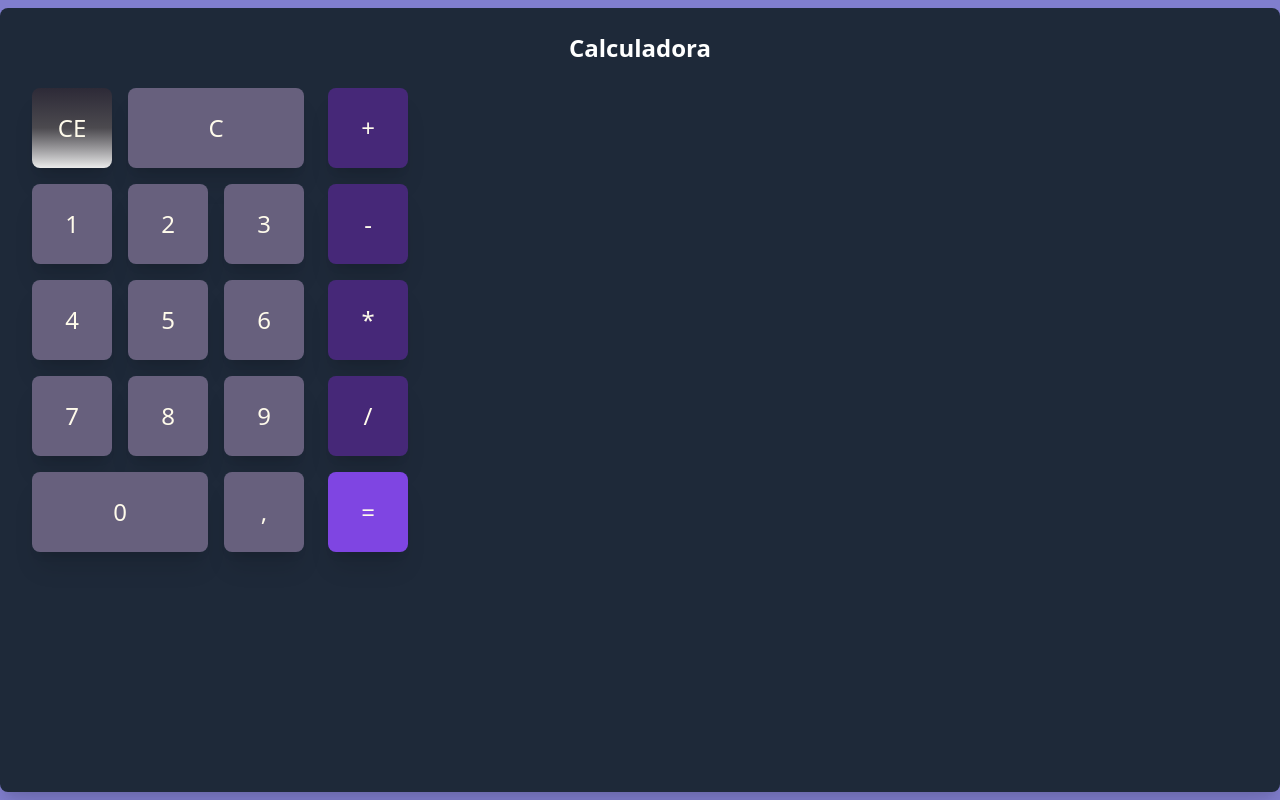
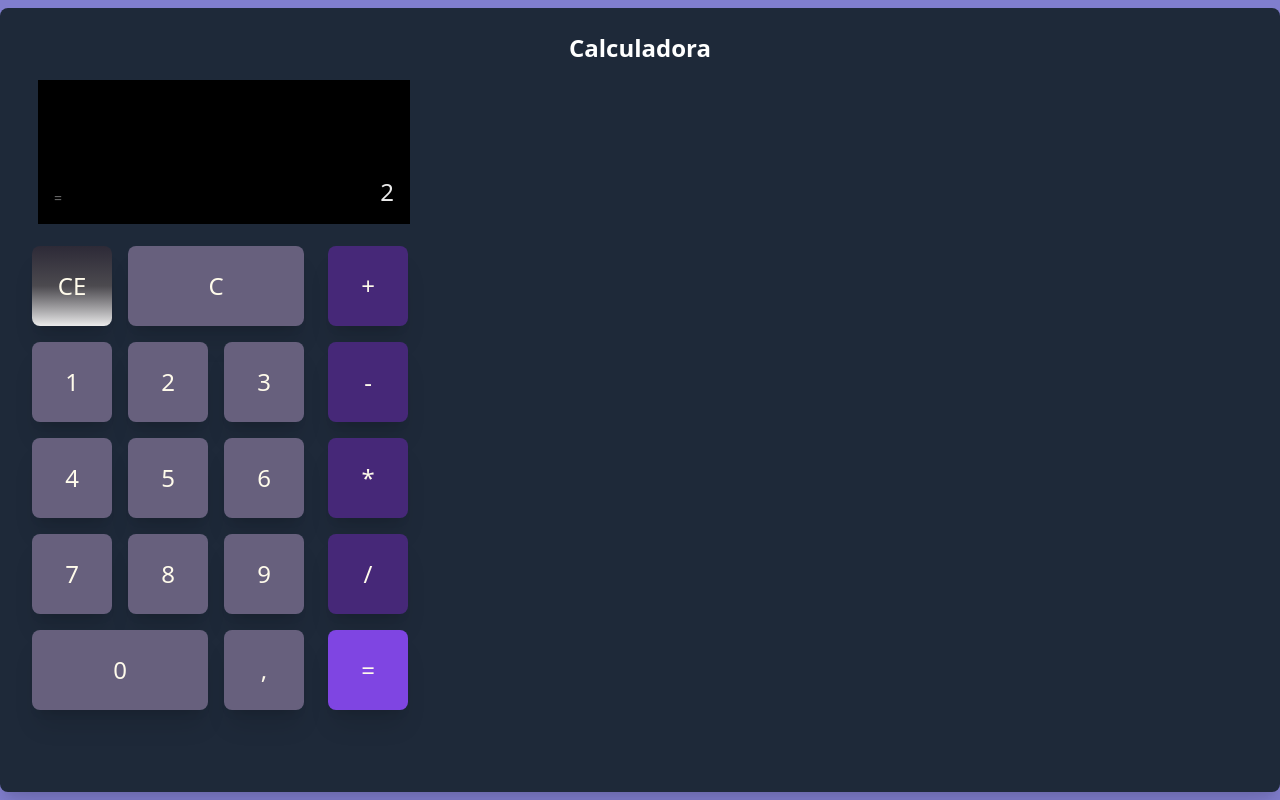
Before and after one commit to Ericles-Miller/CalculatorInReact, a React (Vite) app: page / in a window 1280 px wide. Built offline with nearby package versions, Linux system fonts and the light colour scheme.

Commit message:
feat: add Result component and integrate it into Calculator

```diff
--- a/src/components/Calculator.tsx
+++ b/src/components/Calculator.tsx
@@ -1,5 +1,6 @@
 import Numbers from "./Numbers";
 import Operator from "./Operators";
+import Result from "./Result";
 
 function Calculator() {
   return (
@@ -7,6 +8,9 @@ function Calculator() {
       <h2 className="text-2xl font-bold text-center mb-4 text-white">
         Calculadora
       </h2>
+      <div>
+        <Result/>
+      </div>
       <div className="flex gap-4">
         <Numbers />
         <Operator />
--- /dev/null
+++ b/src/components/Result.tsx
@@ -0,0 +1,11 @@
+function Result() {
+  return <div>
+      <div className="flex justify-between items-end w-93 h-36 m-3.5 bg-black p-4">
+      <p className="text-[#6B6B6B] text-sm">=</p>
+      <h2 className="text-[#EBEBEB] text-2xl">2</h2>
+    </div>
+  </div>
+}
+
+
+export default Result;
```
